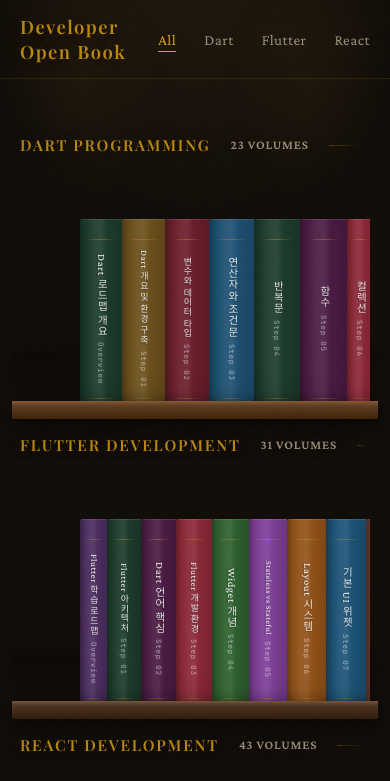
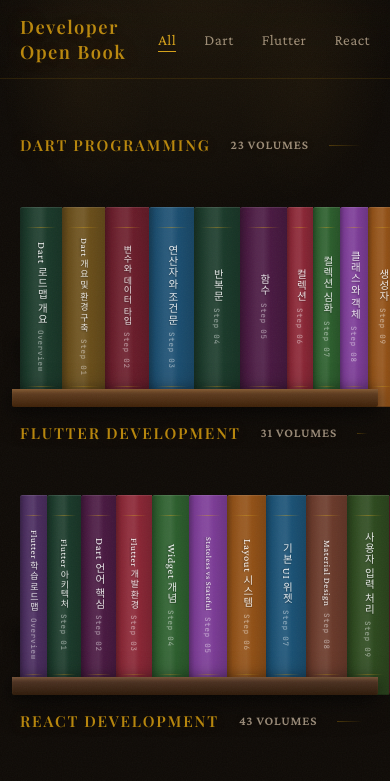
Before and after one commit to VelkaressiaBlutkrone/developer-open-book, a React (Vite) app: page / in a window 390 px wide. Shown: the top 781 px of the page. Built offline with nearby package versions, Linux system fonts and the light colour scheme; a web font is replaced by a local one.

Commit message:
fix(bookshelf): 모바일 첫 번째 책 좌측 여백 과다 수정
- 모바일 미디어쿼리 패딩을 shelf-row-inner에 적용 (60px→20px)

```diff
--- a/src/styles/bookshelf.css
+++ b/src/styles/bookshelf.css
@@ -458,7 +458,8 @@
 }
 
 @media (max-width: 768px) {
-  .shelf-row { padding: 12px 20px 0; min-height: 200px; }
+  .shelf-row { min-height: 200px; }
+  .shelf-row-inner { padding: 12px 20px 0; }
   .shelf-row::after, .shelf-row::before { left: 12px; right: 12px; }
   .shelf-label { padding: 0 20px; font-size: 0.95rem; }
   .book-cover-peek { display: none; }
```
